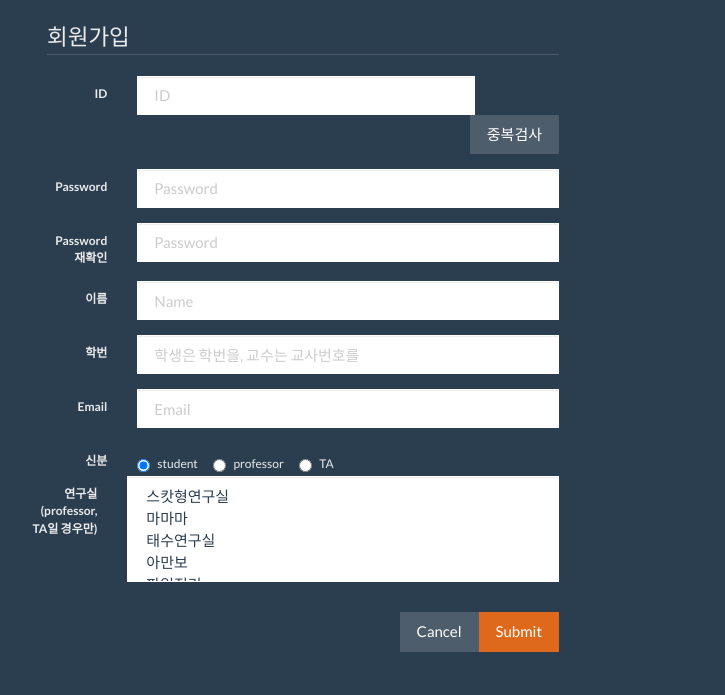
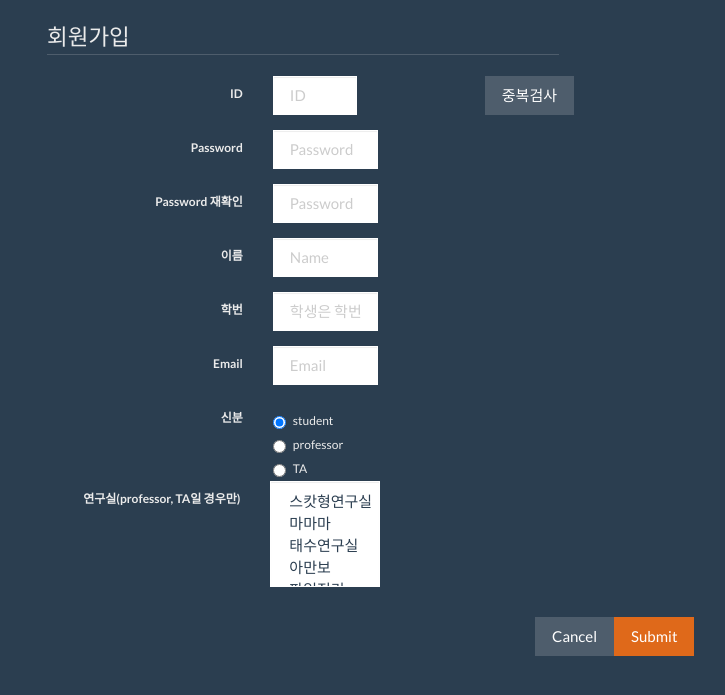
Before and after one commit to Nansogong/Attendance-System, a Flask app: template templates/signup.html in a window 1280 px wide. Shown: the part 40-735 px from the top of the page, without its empty margins (337-1062 px from the left). Run offline with Flask 2, Linux system fonts and the light colour scheme; the template is opened without the code that fills it, so the values that code supplies are empty.

Commit message:
login, register_lecture, search_lecture, signup html 부트스트랩에 따라 레이아웃 수정

```diff
--- a/templates/signup.html
+++ b/templates/signup.html
@@ -54,51 +54,53 @@
 <form class="form-horizontal">
     <fieldset>
         <legend>회원가입</legend>
-        <div class="form-group" id="test">
-            <label for="inputID" class="col-lg-2 control-label">ID</label>
-            <div class="col-lg-10">
+        <div class="form-group">
+            <label for="inputID" class="col-xs-2 col-sm-4 col-md-5 col-lg-5 control-label">ID</label>
+            <div class="col-xs-7 col-sm-5 col-md-3 col-lg-3">
                 <input type="text" class="form-control" id="inputID" placeholder="ID">
+            </div>
+            <div>
                 <button type="button" class="btn btn-default" id="id_dupcheck">중복검사</button>
             </div>
 
         </div>
         <div class="form-group">
-            <label for="inputPassword" class="col-lg-2 control-label">Password</label>
-            <div class="col-lg-10">
+            <label for="inputPassword" class="col-xs-2 col-sm-4 col-md-5 col-lg-5 control-label">Password</label>
+            <div class="col-xs-9 col-sm-5 col-md-3 col-lg-3">
                 <input type="password" class="form-control" id="inputPassword" placeholder="Password">
             </div>
         </div>
         <div class="form-group">
-            <label for="inputPassword" class="col-lg-2 control-label">Password 재확인</label>
-            <div class="col-lg-10">
+            <label for="inputPassword" class="col-xs-2 col-sm-4 col-md-5 col-lg-5 control-label">Password 재확인</label>
+            <div class="col-xs-9 col-sm-5 col-md-3 col-lg-3">
                 <input type="password" class="form-control" id="inputPassword2" placeholder="Password">
             </div>
         </div>
 
         <div class="form-group">
-            <label for="inputName" class="col-lg-2 control-label">이름</label>
-            <div class="col-lg-10">
+            <label for="inputName" class="col-xs-2 col-sm-4 col-md-5 col-lg-5 control-label">이름</label>
+            <div class="col-xs-9 col-sm-5 col-md-3 col-lg-3">
                 <input type="text" class="form-control" id="inputName" placeholder="Name">
             </div>
         </div>
 
         <div class="form-group">
-            <label for="inputUsernum" class="col-lg-2 control-label">학번</label>
-            <div class="col-lg-10">
+            <label for="inputUsernum" class="col-xs-2 col-sm-4 col-md-5 col-lg-5 control-label">학번</label>
+            <div class="col-xs-9 col-sm-5 col-md-3 col-lg-3">
                 <input type="text" class="form-control" id="inputUsernum" placeholder="학생은 학번을, 교수는 교사번호를">
             </div>
         </div>
 
         <div class="form-group">
-            <label for="inputEmail" class="col-lg-2 control-label">Email</label>
-            <div class="col-lg-10">
+            <label for="inputEmail" class="col-xs-2 col-sm-4 col-md-5 col-lg-5 control-label">Email</label>
+            <div class="col-xs-9 col-sm-5 col-md-3 col-lg-3">
                 <input type="text" class="form-control" id="inputEmail" placeholder="Email">
             </div>
         </div>
 
         <div class="form-group">
-            <label class="col-lg-2 control-label">신분</label>
-            <div class="col-lg-10">
+            <label class="col-xs-2 col-sm-4 col-md-5 col-lg-5 control-label">신분</label>
+            <div class="col-xs-9 col-sm-5 col-md-3 col-lg-3">
                 <div class="radio">
                     <label>
                         <input type="radio" name="optionsRadios" id="optionsRadios1" value="option1" checked="">
@@ -115,8 +117,8 @@
                 </div>
             </div>
             <div class="form-group">
-                <label for="select" class="col-lg-2 control-label">연구실(professor, TA일 경우만)</label>
-                <div class="col-lg-10">
+                <label for="select" class="col-xs-2 col-sm-4 col-md-5 col-lg-5 control-label">연구실(professor, TA일 경우만)</label>
+                <div class="col-xs-9 col-sm-5 col-md-3">
                     <select multiple="" class="form-control" id="select">
                         <option>스캇형연구실</option>
                         <option>마마마</option>
@@ -128,7 +130,7 @@
             </div>
         </div>
         <div class="form-group">
-            <div class="col-lg-10 col-lg-offset-2">
+            <div class="col-lg-10 col-xs-offset-2 col-sm-offset-4 col-md-offset-5 col-lg-offset-5">
                 <button type="submit" class="btn btn-primary">Submit</button>
                 <button type="reset" class="btn btn-default">Cancel</button>
             </div>
```
Also changed, not shown: templates/login.html (+7 -5 lines), templates/register_lecture.html (+20 -24 lines), templates/search_lecture.html (+10 -15 lines), README.md.
